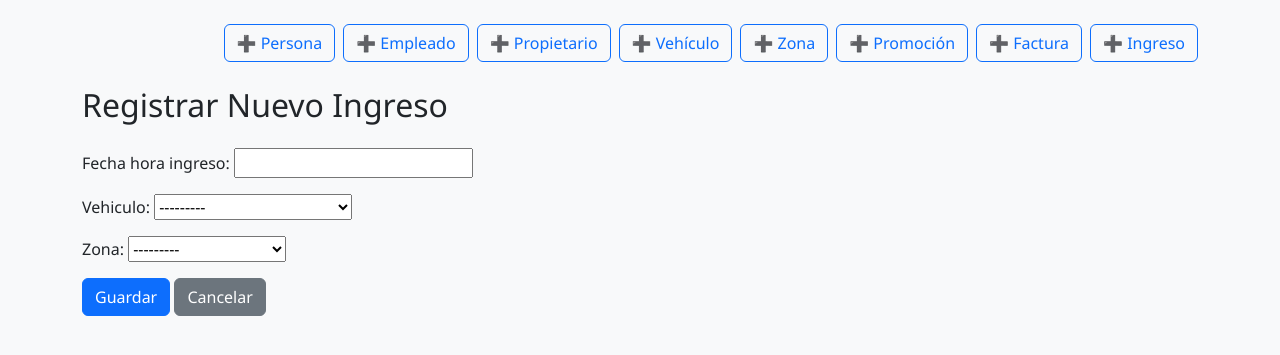
After one commit to SoulR0/PARQUEADERO_AUTOMATIZADO, a Django app: page /ingresos/nuevo/ in a window 1280 px wide. The commit adds this page. Shown: the top 355 px of the page. Run offline with Django 5.2, Linux system fonts and the light colour scheme; data comes from the database, SQL or seed files in the repository; both versions use the stored data as it was after the commit.

Commit message:
lo_nuevo

```diff
--- a/Estacionamiento/estacionamiento/parqueadero/forms.py
+++ b/Estacionamiento/estacionamiento/parqueadero/forms.py
@@ -1,6 +1,62 @@
 from django import forms
 from django.db.models import F, Q
-from .models import RegistroParqueo, Vehiculo, Zona, Pago
+from .models import RegistroParqueo, Vehiculo, Zona, Pago,Empleado,  Cliente, Ingreso, Factura, Promocion,Persona,Propietario
+
+class ClienteForm(forms.ModelForm):
+    class Meta:
+        model = Cliente
+        fields = '__all__'
+
+class PersonaForm(forms.ModelForm):
+    class Meta:
+        model = Persona
+        fields = '__all__'
+        widgets = {
+            'nombres': forms.TextInput(attrs={'class': 'form-control'}),
+            'apellidos': forms.TextInput(attrs={'class': 'form-control'}),
+            'tipo_documento': forms.TextInput(attrs={'class': 'form-control'}),
+            'numero_documento': forms.TextInput(attrs={'class': 'form-control'}),
+            'correo': forms.EmailInput(attrs={'class': 'form-control'}),
+            'telefono': forms.TextInput(attrs={'class': 'form-control'}),
+        }
+
+class PropietarioForm(forms.ModelForm):
+    class Meta:
+        model = Propietario
+        fields = '__all__'
+
+class IngresoForm(forms.ModelForm):
+    class Meta:
+        model = Ingreso
+        fields = '__all__'
+
+class FacturaForm(forms.ModelForm):
+    class Meta:
+        model = Factura
+        fields = '__all__'
+
+class PromocionForm(forms.ModelForm):
+    class Meta:
+        model = Promocion
+        fields = '__all__'
+
+class EmpleadoForm(forms.ModelForm):
+    class Meta:
+        model = Empleado
+        fields = '__all__'
+
+class ZonaForm(forms.ModelForm):
+    class Meta:
+        model = Zona
+        fields = '__all__'
+
+class VehiculoForm(forms.ModelForm):
+    class Meta:
+        model = Vehiculo
+        fields = [
+            'placa', 'tipo', 'zona_asignada', 'marca',
+            'modelo', 'color', 'cliente', 'observaciones'
+        ]
 
 class RegistroEntradaForm(forms.ModelForm):
     class Meta:
--- a/Estacionamiento/estacionamiento/parqueadero/models.py
+++ b/Estacionamiento/estacionamiento/parqueadero/models.py
@@ -37,6 +37,27 @@ class Zona(models.Model):
 
     def __str__(self):
         return f"{self.nombre} ({self.ubicacion})" if self.ubicacion else self.nombre
+
+class Persona(models.Model):
+    nombres = models.CharField(max_length=100)
+    apellidos = models.CharField(max_length=100)
+    tipo_documento = models.CharField(max_length=20)
+    numero_documento = models.CharField(max_length=20)
+    correo = models.EmailField()
+    telefono = models.CharField(max_length=20)
+
+    def __str__(self):
+        return f"{self.nombres} {self.apellidos}"
+
+class Propietario(models.Model):
+    nombres = models.CharField(max_length=100)
+    identificacion = models.CharField(max_length=20)
+    telefono = models.CharField(max_length=20)
+    correo = models.EmailField()
+    direccion = models.CharField(max_length=200, null=True, blank=True)
+
+    def __str__(self):
+        return self.nombres
 
 class Vehiculo(models.Model):
     placa = models.CharField(max_length=10, unique=True)
@@ -297,5 +318,14 @@ class ConfiguracionSistema(models.Model):
     def __str__(self):
         return self.nombre_estacionamiento
 
+from django.db import models
+
+class Ingreso(models.Model):
+    fecha_hora_ingreso = models.DateTimeField()
+    vehiculo = models.ForeignKey('Vehiculo', on_delete=models.CASCADE)
+    zona = models.ForeignKey('Zona', on_delete=models.CASCADE)
+
+    def __str__(self):
+        return f"{self.vehiculo} ingresó el {self.fecha_hora_ingreso}"
 
 from django.db import models
--- a/Estacionamiento/estacionamiento/parqueadero/templates/base.html
+++ b/Estacionamiento/estacionamiento/parqueadero/templates/base.html
@@ -13,6 +13,18 @@
     {% include 'partials/_navigation.html' %}
 
     <main class="container mt-4">
+        <!-- 🔘 Botones de acceso rápido -->
+        <div class="d-flex flex-wrap gap-2 justify-content-end mb-4">
+            <a href="{% url 'crear_persona' %}" class="btn btn-outline-primary">➕ Persona</a>
+            <a href="{% url 'crear_empleado' %}" class="btn btn-outline-primary">➕ Empleado</a>
+            <a href="{% url 'crear_propietario' %}" class="btn btn-outline-primary">➕ Propietario</a>
+            <a href="{% url 'crear_vehiculo' %}" class="btn btn-outline-primary">➕ Vehículo</a>
+            <a href="{% url 'crear_zona' %}" class="btn btn-outline-primary">➕ Zona</a>
+            <a href="{% url 'crear_promocion' %}" class="btn btn-outline-primary">➕ Promoción</a>
+            <a href="{% url 'crear_factura' %}" class="btn btn-outline-primary">➕ Factura</a>
+            <a href="{% url 'crear_ingreso' %}" class="btn btn-outline-primary">➕ Ingreso</a>
+        </div>
+
         {% block content %}{% endblock %}
     </main>
 
--- /dev/null
+++ b/Estacionamiento/estacionamiento/parqueadero/templates/ingresos/crear_ingreso.html
@@ -0,0 +1,14 @@
+{% extends 'base.html' %}
+
+{% block title %}Registrar Ingreso{% endblock %}
+
+{% block content %}
+<h2 class="mb-4">Registrar Nuevo Ingreso</h2>
+
+<form method="post">
+    {% csrf_token %}
+    {{ form.as_p }}
+    <button type="submit" class="btn btn-primary">Guardar</button>
+    <a href="/" class="btn btn-secondary">Cancelar</a>
+</form>
+{% endblock %}
--- a/Estacionamiento/estacionamiento/parqueadero/urls.py
+++ b/Estacionamiento/estacionamiento/parqueadero/urls.py
@@ -1,33 +1,48 @@
 from django.urls import path
 from . import views
+from .views import (
+    crear_zona, crear_vehiculo, crear_empleado, crear_cliente,
+     crear_ingreso, crear_factura, crear_promocion,crear_persona
+)
 
 urlpatterns = [
-    # Páginas principales
+    #Páginas principales
     path('', views.dashboard, name='dashboard'),
     path('inicio/', views.mi_vista, name='inicio'),  # Manteniendo tu vista original como alternativa
 
-    # Gestión de vehículos
+    #Gestión de vehículos
     path('vehiculos/', views.lista_vehiculos, name='lista_vehiculos'),
     path('vehiculos/agregar/', views.agregar_vehiculo, name='agregar_vehiculo'),
- #   path('vehiculos/<int:vehiculo_id>/', views.detalle_vehiculo, name='detalle_vehiculo'),
+    #path('vehiculos/<int:vehiculo_id>/', views.detalle_vehiculo, name='detalle_vehiculo'),
 
-    # Operaciones de parqueo
+    #Operaciones de parqueo
     path('registro/entrada/', views.registro_entrada, name='registro_entrada'),
     path('registro/salida/<int:registro_id>/', views.registrar_salida, name='registrar_salida'),
     path('registros/activos/', views.api_registros_activos, name='registros_activos'),
     path('registros/historial/', views.api_historial_registros, name='historial_registros'),
 
-    # Gestión de pagos
+    #Gestión de pagos
     path('pagos/', views.gestion_pagos, name='gestion_pagos'),
     path('pagos/nuevo/<int:registro_id>/', views.crear_pago, name='crear_pago'),
     path('pagos/historial/', views.historial_pagos, name='historial_pagos'),
 
-    # Gestión de zonas
+    #Gestión de zonas
     path('zonas/', views.lista_zonas, name='lista_zonas'),
     path('zonas/<int:zona_id>/', views.detalle_zona, name='detalle_zona'),
 
-    # API (si necesitas endpoints para frontend moderno)
+    #API (si necesitas endpoints para frontend moderno)
     path('api/registros/', views.lista_registros_parqueo, name='api_registros'),
     path('api/zonas/disponibles/', views.api_zonas_disponibles, name='api_zonas_disponibles'),
 
+
+    #botones
+    path('zonas/nueva/', crear_zona, name='crear_zona'),
+    path('vehiculos/nuevo/', crear_vehiculo, name='crear_vehiculo'),
+    path('empleados/nuevo/', crear_empleado, name='crear_empleado'),
+    path('clientes/nuevo/', crear_cliente, name='crear_cliente'),
+    path('ingresos/nuevo/', crear_ingreso, name='crear_ingreso'),
+    path('facturas/nueva/', crear_factura, name='crear_factura'),
+    path('promociones/nueva/', crear_promocion, name='crear_promocion'),
+    path('personas/nueva/', crear_persona, name='crear_persona'),
+    path('propietarios/crear/', views.crear_propietario, name='crear_propietario'),
 ]
--- a/Estacionamiento/estacionamiento/parqueadero/views.py
+++ b/Estacionamiento/estacionamiento/parqueadero/views.py
@@ -5,8 +5,78 @@ from django.db.models import Sum, F, Q
 from django.utils import timezone
 from decimal import Decimal
 from .models import Vehiculo, RegistroParqueo, Zona, Pago, Tarifa
-from .forms import RegistroEntradaForm, VehiculoForm, PagoForm
+from .forms import (
+    RegistroEntradaForm, VehiculoForm, PagoForm, ZonaForm, EmpleadoForm, ClienteForm, IngresoForm, FacturaForm, PromocionForm,PropietarioForm
+)
 
+from django.shortcuts import render
+from .forms import PersonaForm  # asegúrate de tener este form
+
+def crear_persona(request):
+    if request.method == 'POST':
+        form = PersonaForm(request.POST)
+        if form.is_valid():
+            form.save()
+            return redirect('listar_personas')  # asegúrate de tener esa vista/url
+    else:
+        form = PersonaForm()
+    return render(request, 'parqueadero/crear_persona.html', {'form': form})
+
+def crear_empleado(request):
+    form = EmpleadoForm(request.POST or None)
+    if form.is_valid():
+        form.save()
+        return redirect('/')
+    return render(request, 'empleados/crear_empleado.html', {'form': form})
+
+def crear_cliente(request):
+    form = ClienteForm(request.POST or None)
+    if form.is_valid():
+        form.save()
+        return redirect('/')
+    return render(request, 'clientes/crear_cliente.html', {'form': form})
+
+def crear_ingreso(request):
+    form = IngresoForm(request.POST or None)
+    if form.is_valid():
+        form.save()
+        return redirect('/')
+    return render(request, 'ingresos/crear_ingreso.html', {'form': form})
+
+def crear_factura(request):
+    form = FacturaForm(request.POST or None)
+    if form.is_valid():
+        form.save()
+        return redirect('/')
+    return render(request, 'facturas/crear_factura.html', {'form': form})
+
+def crear_promocion(request):
+    form = PromocionForm(request.POST or None)
+    if form.is_valid():
+        form.save()
+        return redirect('/')
+    return render(request, 'promociones/crear_promocion.html', {'form': form})
+
+def crear_vehiculo(request):
+    if request.method == 'POST':
+        form = VehiculoForm(request.POST)
+        if form.is_valid():
+            form.save()
+            return redirect('inicio')  # O adonde quieras redirigir
+    else:
+        form = VehiculoForm()
+    return render(request, 'vehiculos/crear_vehiculo.html', {'form': form})
+
+
+def crear_zona(request):
+    if request.method == 'POST':
+        form = ZonaForm(request.POST)
+        if form.is_valid():
+            form.save()
+            return redirect('listar_zonas')  # o la vista que prefieras
+    else:
+        form = ZonaForm()
+    return render(request, 'zona/crear_zona.html', {'form': form})
 
 def lista_registros_parqueo(request):
     registros = RegistroParqueo.objects.all().values()  # convierte a diccionario
@@ -272,6 +342,16 @@ def historial_pagos(request):
     ]
     return JsonResponse(data, safe=False)
 
+def crear_propietario(request):
+    if request.method == 'POST':
+        form = PropietarioForm(request.POST)
+        if form.is_valid():
+            form.save()
+            return redirect('listar_propietarios')  # o donde desees redirigir
+    else:
+        form = PropietarioForm()
+    return render(request, 'parqueadero/crear_propietario.html', {'form': form})
+
 def api_historial_registros(request):
     registros = Registro.objects.all().order_by('-hora_entrada')
     data = [
```
Also changed, not shown: Estacionamiento/estacionamiento/estacionamiento/settings.py (+7 -2 lines), Estacionamiento/estacionamiento/parqueadero/templates/empleados/crear_empleado.html (added, +14 -0 lines), Estacionamiento/estacionamiento/parqueadero/templates/facturas/crear_factura.html (added, +14 -0 lines), Estacionamiento/estacionamiento/parqueadero/templates/parqueadero/crear_persona.html (added, +13 -0 lines), Estacionamiento/estacionamiento/parqueadero/templates/parqueadero/crear_propietario.html (added, +14 -0 lines), Estacionamiento/estacionamiento/parqueadero/templates/promociones/crear_promocion.html (added, +14 -0 lines), Estacionamiento/estacionamiento/parqueadero/templates/vehiculos/crear_vehiculo.html (added, +12 -0 lines), Estacionamiento/estacionamiento/parqueadero/templates/zona/crear_zona.html (added, +13 -0 lines), Estacionamiento/estacionamiento/db.sqlite3, Estacionamiento/estacionamiento/parqueadero/migrations/0004_persona_servicio_ingreso.py (added), Estacionamiento/estacionamiento/parqueadero/migrations/0005_propietario.py (added), Estacionamiento/estacionamiento/parqueadero/migrations/0006_delete_servicio.py (added), Estacionamiento/estacionamiento/parqueadero/templates/parqueadero/dashboard.html (line endings or trailing spaces).
